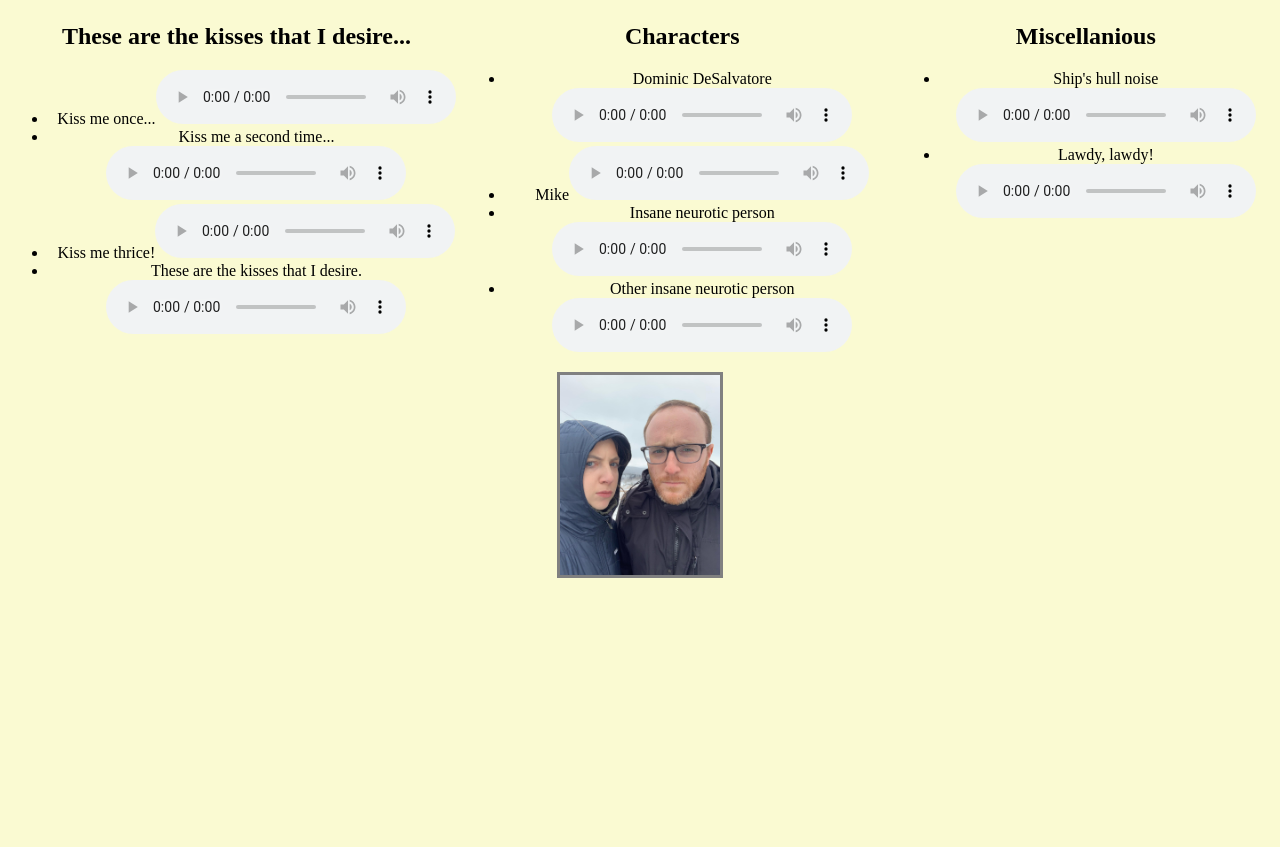
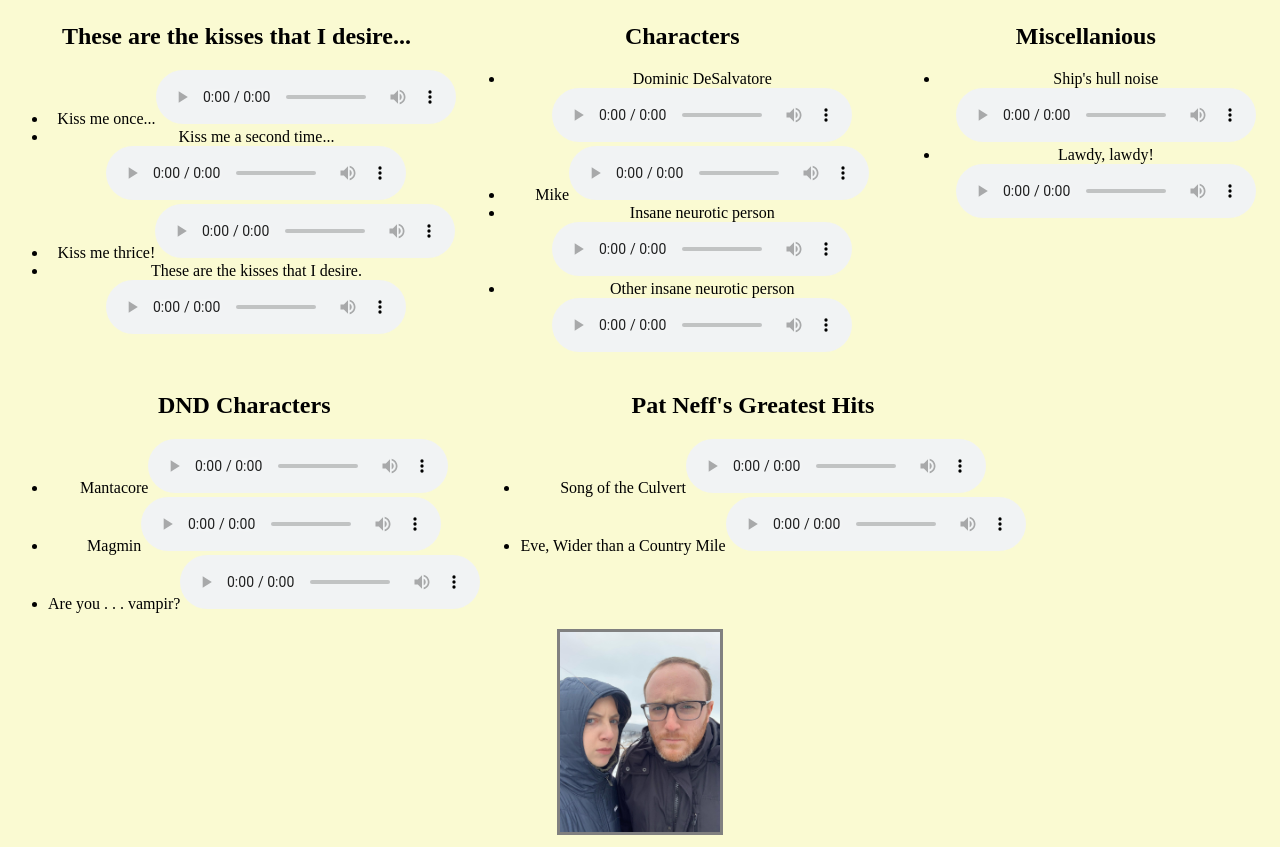
Before and after one commit to pneff88/pvnboyfriendsoundboard, a plain HTML site: page index.html in a window 1280 px wide. Shown: the part 347-1194 px from the top of the page. Before the commit the page ends 937 px from the top, so only its background shows below. Drawn offline with Linux system fonts and the light colour scheme.

Commit message:
two new categories

```diff
--- a/index.html
+++ b/index.html
@@ -40,6 +40,23 @@
             </ul>
         </div>
     </div>
+    <div id="soundboard2">
+        <div>
+            <h2>DND Characters</h2>
+            <ul>
+                <li>Mantacore<audio src="./assets/mantacore.mp3" controls></audio></li>
+                <li>Magmin<audio src="./assets/magmin.mp3" controls></audio></li>
+                <li>Are you . . . vampir?<audio src="./assets/vampir.mp3" controls></audio></li>
+            </ul>
+        </div>
+        <div>
+            <h2>Pat Neff's Greatest Hits</h2>
+            <ul>
+                <li>Song of the Culvert<audio src="./assets/culvert.mp3" controls></audio></li>
+                <li>Eve, Wider than a Country Mile<audio src="./assets/evewider.mp3" controls></audio></li>
+            </ul>
+        </div>
+    </div>
 
 
     <img src="./assets/patneve2.jpeg" alt="Silly pic of Pat and Eve">
--- a/style.css
+++ b/style.css
@@ -10,6 +10,6 @@ img {
     border-style: solid;
 }
 
-#soundboard {
+#soundboard, #soundboard2 {
     display: flex;
 }
```
Also changed, not shown: 6 other files.
